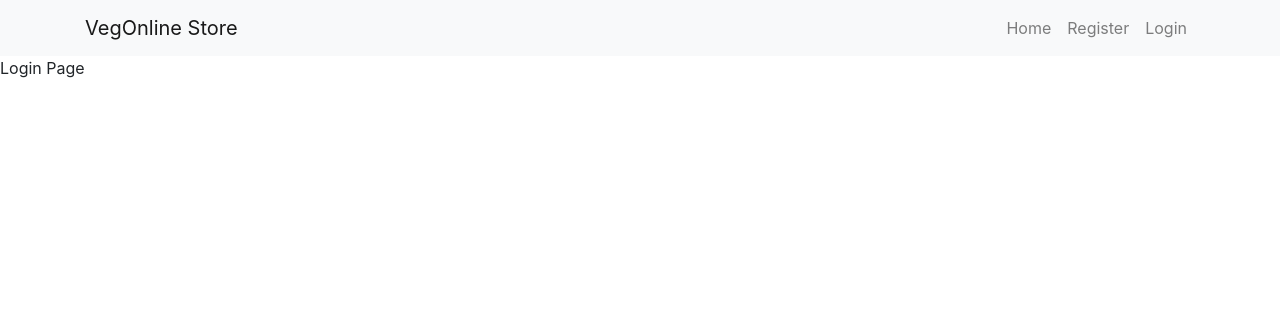
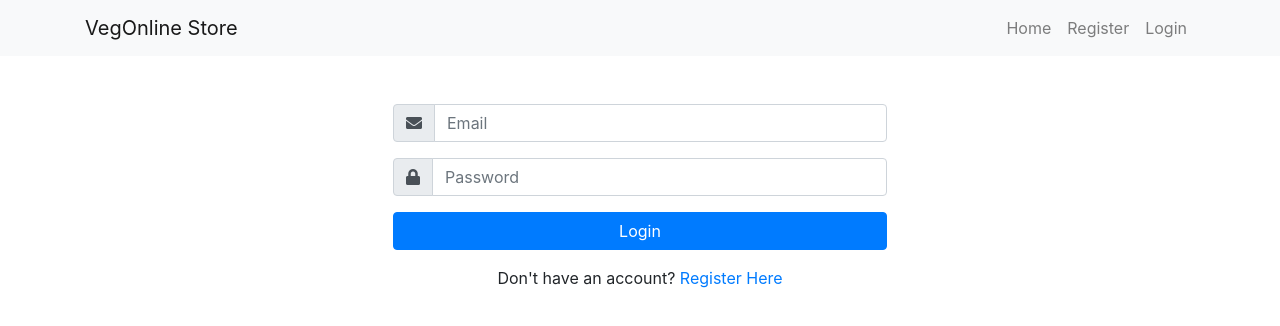
Before and after one commit to sintimmisa/premest_proj_client, a React (Create React App) app: page /login in a window 1280 px wide. Shown: the top 326 px of the page. Built offline with nearby package versions, Linux system fonts and the light colour scheme.

Commit message:
Feat:Added Login Form

```diff
--- /dev/null
+++ b/src/components/Forms/LoginForm.js
@@ -0,0 +1,96 @@
+import React,{useState} from 'react';
+import {Link} from 'react-router-dom';
+import ErrorMsg from '../Alerts/errorMsg';
+import Loading from '../Loading/loading';
+
+
+const LoginForm =()=>{
+     /**
+     * UseState hooks to manage components state
+     * @params {inputValue }  handle initialState
+     * @params {setInputValue} handle new state
+     *
+     * Destracture initalS  state and assign to inputValue
+     */
+
+     const [inputValue,setInputValue] = useState({
+         username:'',
+         email:'',
+         password:'',
+         loading:false,
+         errorMsg:false,
+         redirect:false
+     });
+
+     const {
+         username,
+         email,
+         password,
+         loading,
+         errorMsg,
+         redirect
+     } = inputValue
+
+
+     const handleChange=(evt)=>{
+
+          //destructure to allow use of name and value without evt.target
+          const {name,value}=evt.target;
+
+        //Update states
+          setInputValue({
+              ...inputValue,
+              [name]:value,
+              errorMsg:'',
+              loading:false
+          });
+
+      }
+       /**
+        * onSubmit Evt Handler
+        * @param {*} evt
+        */
+      const handleSubmit=(evt)=>{
+          evt.preventDefault();
+          console.log(inputValue);
+
+
+        }
+    return(
+       <div className="container">
+
+
+            <form className="login-form" onSubmit={handleSubmit} noValidate>
+
+
+            <div className="form-group input-group">
+                <div className="input-group-prepend">
+                    <span className="input-group-text">
+                        <i className="fa fa-envelope"></i>
+                    </span>
+                </div>
+                <input name="email" value={email} className="form-control" placeholder="Email" type="email" onChange={handleChange}/>
+            </div>
+            <div className="form-group input-group">
+                <div className="input-group-prepend">
+                    <span className="input-group-text">
+                        <i className="fa fa-lock"></i>
+                    </span>
+                </div>
+                <input name="password" value={password} className="form-control" placeholder="Password" type="password" onChange={handleChange}/>
+            </div>
+
+            <div className="form-group ">
+
+                <button name=""className="btn btn-primary btn-block" placeholder="Username" type="submit"> Login</button>
+            </div>
+            <p className="text-center "> Don't have an account? <Link to ="/login">Register Here</Link></p>
+
+
+        </form>
+
+       </div>
+    )
+}
+
+export default LoginForm;
--- a/src/components/LoginPage.js
+++ b/src/components/LoginPage.js
@@ -1,12 +1,23 @@
 import React from 'react';
+import LoginForm from './Forms/LoginForm';
+
+
+/**
+ * component for returning user registration form
+ */
+const LoginPage=()=>{
 
 
 
-const LoginPage=()=>{
+    return(
+        <div className="container">
+            <div className="row px-3 py-5 mh-100 ">
+                <div className="col-md-6  mx-auto align-self-center">
+                   <LoginForm/>
 
-    return(
-        <div>
-            Login Page
+                </div>
+            </div>
+
         </div>
     )
 }
```
Also changed, not shown: src/auth/Login.js (added).
